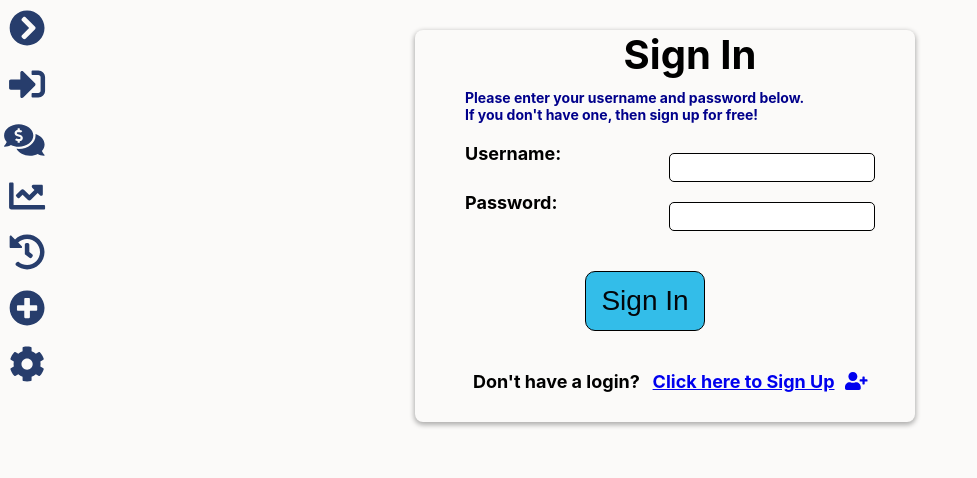
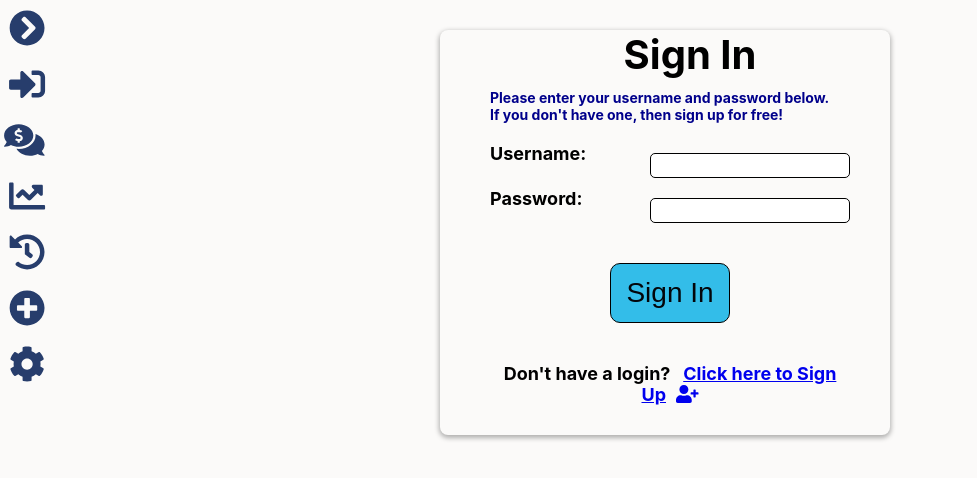
Before and after one commit to git-masi/memestock-frontend, a React (Create React App) app: page / in a window 1280 px wide. Shown: the top 478 px of the page, without its empty margins (0-977 px from the left). Built offline with nearby package versions, Linux system fonts and the light colour scheme; the HTML template or start-up script is replaced by a standard one.

Commit message:
Revert deleted styles

```diff
--- a/src/index.css
+++ b/src/index.css
@@ -46,6 +46,12 @@ html {
   --light-blue-gradient: linear-gradient(135deg, #5efce8 10%, #736efe 100%);
 }
 
+*,
+::before,
+::after {
+  margin: 0;
+  box-sizing: border-box;
+}
 
 body {
   margin: 0;
```
